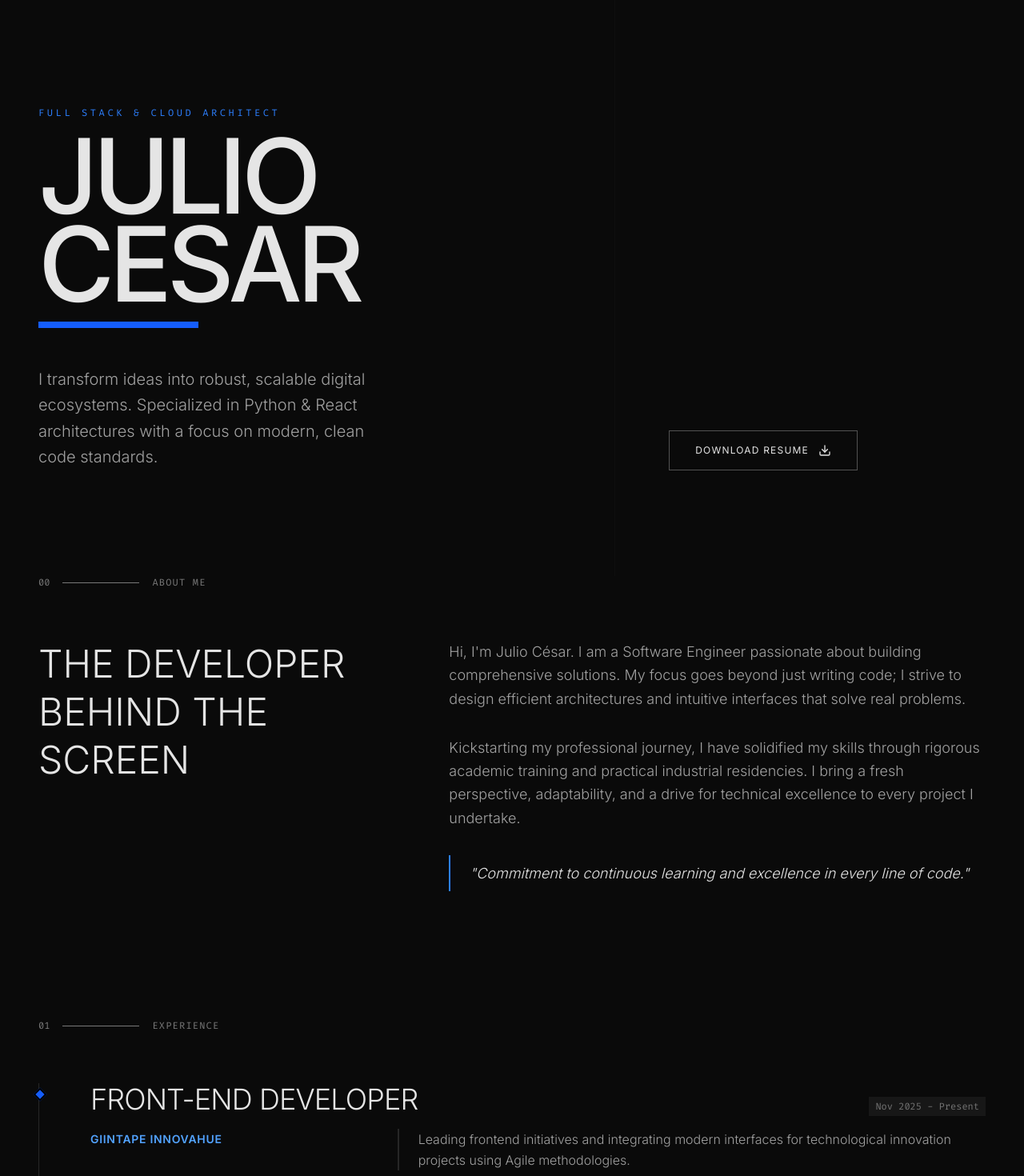
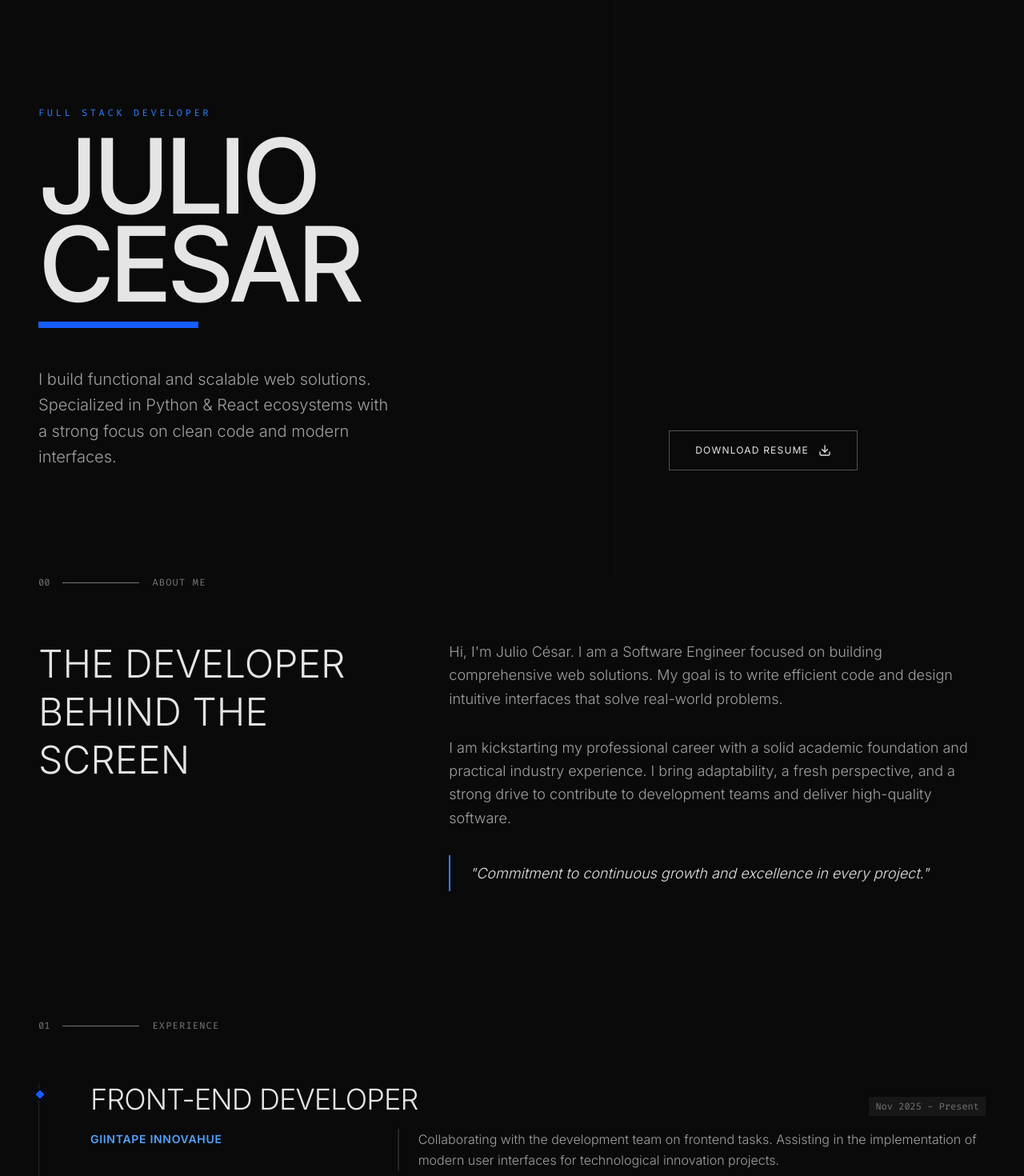
Before and after one commit to Juliocpo946/portfolio, a React (Vite) app: page / in a window 1280 px wide. Shown: the part 80-1550 px from the top of the page at 80% size. Built offline with nearby package versions, Linux system fonts and the light colour scheme; the HTML template or start-up script is replaced by a standard one.

Commit message:
correcciones

```diff
--- a/src/data/content.js
+++ b/src/data/content.js
@@ -1,9 +1,9 @@
 export const content = {
   en: {
-    nav: { role: "Full Stack & Cloud Architect", back: "Back", all: "All Projects" },
+    nav: { role: "Full Stack Developer", back: "Back", all: "All Projects" },
     hero: {
-      subtitle: "Full Stack & Cloud Architect",
-      desc: "I transform ideas into robust, scalable digital ecosystems. Specialized in Python & React architectures with a focus on modern, clean code standards.",
+      subtitle: "Full Stack Developer",
+      desc: "I build functional and scalable web solutions. Specialized in Python & React ecosystems with a strong focus on clean code and modern interfaces.",
       cta: "Download Resume"
     },
     sections: {
@@ -16,9 +16,9 @@ export const content = {
     },
     about: {
       title: "The Developer Behind the Screen",
-      p1: "Hi, I'm Julio César. I am a Software Engineer passionate about building comprehensive solutions. My focus goes beyond just writing code; I strive to design efficient architectures and intuitive interfaces that solve real problems.",
-      p2: "Kickstarting my professional journey, I have solidified my skills through rigorous academic training and practical industrial residencies. I bring a fresh perspective, adaptability, and a drive for technical excellence to every project I undertake.",
-      quote: "Commitment to continuous learning and excellence in every line of code."
+      p1: "Hi, I'm Julio César. I am a Software Engineer focused on building comprehensive web solutions. My goal is to write efficient code and design intuitive interfaces that solve real-world problems.",
+      p2: "I am kickstarting my professional career with a solid academic foundation and practical industry experience. I bring adaptability, a fresh perspective, and a strong drive to contribute to development teams and deliver high-quality software.",
+      quote: "Commitment to continuous growth and excellence in every project."
     },
     projects: {
       viewAll: "View All Projects",
@@ -36,7 +36,7 @@ export const content = {
         role: "Front-End Developer",
         company: "GIINTAPE INNOVAHUE",
         date: "Nov 2025 - Present",
-        desc: "Leading frontend initiatives and integrating modern interfaces for technological innovation projects using Agile methodologies."
+        desc: "Collaborating with the development team on frontend tasks. Assisting in the implementation of modern user interfaces for technological innovation projects."
       },
       {
         role: "Front-End Developer",
@@ -48,7 +48,7 @@ export const content = {
         role: "Full Stack Developer",
         company: "CYBAC TI",
         date: "Mar - Apr 2024",
-        desc: "Architected and deployed a complete web application with a custom admin panel. Implemented strict security modules and data validation protocols."
+        desc: "Designed and developed a web application with a custom admin panel. Translated design mockups into functional code and implemented security modules."
       }
     ],
     education: [
@@ -139,10 +139,10 @@ export const content = {
     ]
   },
   es: {
-    nav: { role: "Arquitecto Cloud & Full Stack", back: "Volver", all: "Proyectos" },
+    nav: { role: "Desarrollador Full Stack", back: "Volver", all: "Proyectos" },
     hero: {
-      subtitle: "Arquitecto Cloud & Desarrollador Full Stack",
-      desc: "Transformo requerimientos complejos en ecosistemas digitales robustos y escalables. Especializado en arquitecturas Python y React con un enfoque en código limpio y moderno.",
+      subtitle: "Desarrollador Full Stack",
+      desc: "Transformo ideas en soluciones digitales funcionales. Especializado en ecosistemas Python y React con un enfoque en código limpio e interfaces modernas.",
       cta: "Descargar CV"
     },
     sections: {
@@ -155,9 +155,9 @@ export const content = {
     },
     about: {
       title: "El Desarrollador Detrás de la Pantalla",
-      p1: "Hola, soy Julio César. Soy un Ingeniero de Software apasionado por construir soluciones integrales. Mi enfoque va más allá del código; diseño arquitecturas eficientes e interfaces intuitivas que resuelven problemas reales.",
-      p2: "Iniciando mi trayectoria profesional, he consolidado mis habilidades a través de una rigurosa formación académica y residencias industriales prácticas. Estoy listo para aportar una perspectiva fresca, adaptabilidad y excelencia técnica a proyectos ambiciosos.",
-      quote: "Compromiso con el aprendizaje continuo y la excelencia en cada línea de código."
+      p1: "Hola, soy Julio César. Soy un Ingeniero de Software apasionado por construir soluciones integrales. Mi enfoque va más allá del código; busco diseñar arquitecturas eficientes e interfaces intuitivas que resuelvan problemas reales.",
+      p2: "Estoy iniciando mi trayectoria profesional con una base académica sólida y experiencia práctica en la industria. Aporto adaptabilidad, una perspectiva fresca y muchas ganas de contribuir al éxito de los proyectos de desarrollo.",
+      quote: "Compromiso con el aprendizaje continuo y la calidad en cada proyecto."
     },
     projects: {
       viewAll: "Ver Todos los Proyectos",
@@ -175,7 +175,7 @@ export const content = {
         role: "Desarrollador Front-End",
         company: "GIINTAPE INNOVAHUE",
         date: "Nov 2025 - Presente",
-        desc: "Liderando iniciativas frontend e integrando interfaces modernas para proyectos de innovación tecnológica bajo metodologías ágiles."
+        desc: "Colaboración activa en el equipo de desarrollo frontend. Apoyo en la integración y maquetación de interfaces modernas para proyectos de innovación tecnológica."
       },
       {
         role: "Desarrollador Front-End",
@@ -187,7 +187,7 @@ export const content = {
         role: "Desarrollador Full Stack",
         company: "CYBAC TI",
         date: "Mar - Abr 2024",
-        desc: "Arquitectura y despliegue de una aplicación web completa con panel administrativo. Implementación de módulos de seguridad estrictos."
+        desc: "Diseño completo de la aplicación y transformación de maquetas a código funcional. Desarrollo del panel administrativo y módulos de seguridad (sin despliegue a producción)."
       }
     ],
     education: [
```
